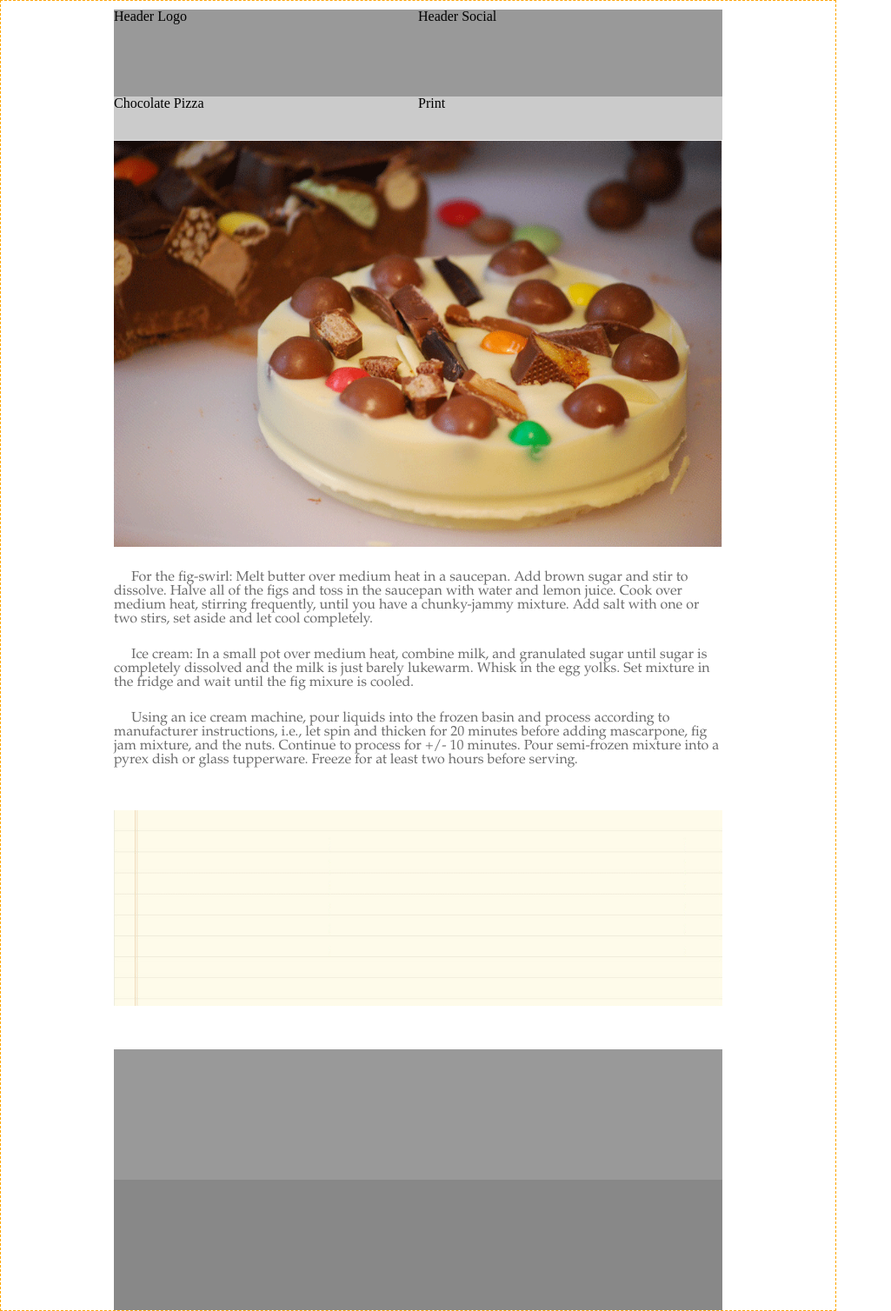
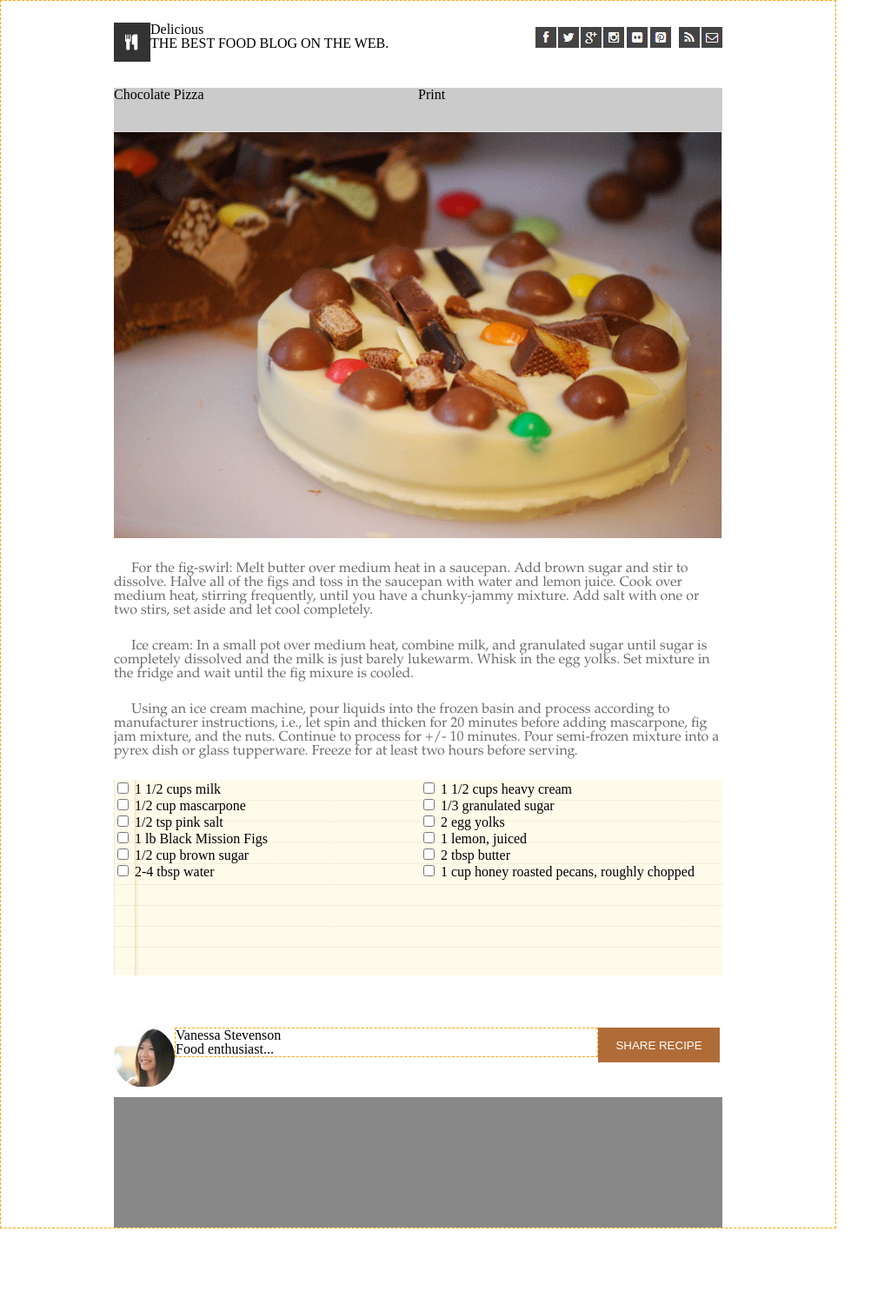
Before and after one commit to melaniebcohen/chocolate-pizza-301, a plain HTML site: page index.html in a window 1280 px wide. Shown: the whole page at 87% size, without its empty margins (0-1025 px from the left). After the commit the page ends 1413 px from the top, so only its background shows below. Drawn offline with Linux system fonts and the light colour scheme.

Commit message:
more changes

```diff
--- a/index.html
+++ b/index.html
@@ -10,10 +10,30 @@
     <header>
       <div class="row">
         <div class="col-1 margin"></div>
-        <div class="col-1">Header Logo</div>
-        <div class="col-1">Header Social</div>
+        <div class="col-1">
+          <div class="col-1-logo">
+            <img class="logo" src="lab-assets/logo.png" alt="logo">
+          </div>
+          <div class="col-1-text">
+            <h1>Delicious</h1>
+            <h2>THE BEST FOOD BLOG ON THE WEB.</h2>
+          </div>
+        </div>
+        <div class="col-1">
+          <ul>
+            <li><a href="#" class="icon"><img src="lab-assets/mail-icon.png" alt="mail"></a></li>
+            <li><a href="#" id="rss" class="icon"><img src="lab-assets/rss-icon.png" alt="RSS"></a></li>
+            <li><a href="#" class="icon"><img src="lab-assets/pint-icon.png" alt="pinterest"></a></li>
+            <li><a href="#" class="icon"><img src="lab-assets/flic-icon.png" alt="flickr"></a></li>
+            <li><a href="#" class="icon"><img src="lab-assets/insta-icon.png" alt="instagram"></a></li>
+            <li><a href="#" class="icon"><img src="lab-assets/gp-icon.png" alt="google+"></a></li>
+            <li><a href="#" class="icon"><img src="lab-assets/twit-icon.png" alt="twitter"></a></li>
+            <li><a href="#" class="icon"><img src="lab-assets/fb-icon.png" alt="facebook"></a></li>
+          </ul>
+        </div>
         <div class="col-1 margin"></div>
       </div>
+      <!-- Add row for styling row here -->
     </header>
     <main>
         <div class="row">
@@ -39,14 +59,79 @@
         <div class="row">
           <div class="col-5 margin"></div>
           <div class="col-5">
-            <div class="inner-col-5-1"></div>
-            <div class="inner-col-5-2"></div>
+            <div class="inner-col-5-1">
+              <form>
+                <fieldset>
+                  <input type="checkbox">
+                  <label>1 1/2 cups milk</label>
+                </fieldset>
+                <fieldset>
+                  <input type="checkbox">
+                  <label>1/2 cup mascarpone</label>
+                </fieldset>
+                <fieldset>
+                  <input type="checkbox">
+                  <label>1/2 tsp pink salt</label>
+                </fieldset>
+                <fieldset>
+                  <input type="checkbox">
+                  <label>1 lb Black Mission Figs</label>
+                </fieldset>
+                <fieldset>
+                  <input type="checkbox">
+                  <label>1/2 cup brown sugar</label>
+                </fieldset>
+                <fieldset>
+                  <input type="checkbox">
+                  <label>2-4 tbsp water</label>
+                </fieldset>
+              </form>
+            </div>
+            <div class="inner-col-5-2">
+              <form>
+                <fieldset>
+                  <input type="checkbox">
+                  <label>1 1/2 cups heavy cream</label>
+                </fieldset>
+                <fieldset>
+                  <input type="checkbox">
+                  <label>1/3 granulated sugar</label>
+                </fieldset>
+                <fieldset>
+                  <input type="checkbox">
+                  <label>2 egg yolks</label>
+                </fieldset>
+                <fieldset>
+                  <input type="checkbox">
+                  <label>1 lemon, juiced</label>
+                </fieldset>
+                <fieldset>
+                  <input type="checkbox">
+                  <label>2 tbsp butter</label>
+                </fieldset>
+                <fieldset>
+                  <input type="checkbox">
+                  <label>1 cup honey roasted pecans, roughly chopped</label>
+                </fieldset>
+              </form>
+            </div>
           </div>
           <div class="col-5 margin"></div>
         </div>
         <div class="row">
           <div class="col-6 margin"></div>
-          <div class="col-6"></div>
+          <div class="col-6">
+            <div class="col-6-image">
+              <img src="lab-assets/van-pic.png">
+            </div>
+            <div class="col-6-text">
+              <p>Vanessa Stevenson
+              <p>Food enthusiast...
+            </div>
+            <div class="col-6-share">
+              <button>SHARE RECIPE</button>
+            </div>
+          </div>
           <div class="col-6 margin"></div>
         </div>
         <div class="row">
--- a/style.css
+++ b/style.css
@@ -16,9 +16,24 @@
 }
 .col-1 {
   height: 100px;
-  margin-top: 1%;
   width: 350px;
-  background-color: #999;
+}
+header .logo {
+  float: left;
+  margin-top: 25px;
+}
+.col-1-text {
+  float: left;
+  margin-top: 25px;
+}
+header li {
+  float: right;
+  display: inline;
+  padding-top: 30px;
+  margin-left: 2px;
+}
+header li:nth-child(2) {
+  margin-left: 9px;
 }
 .col-2 {
   height: 50px;
@@ -42,6 +57,9 @@
   font-family: Garamond;
   color: rgb(107, 107, 107)
 }
+.col-4 p:last-child {
+  margin-bottom: 0px;
+}
 .col-5 {
   width: 700px;
   background-image: url('lab-assets/list-bg.png');
@@ -60,10 +78,32 @@
   height: 225px;
   width: 348px;
 }
+fieldset {
+  display: block;
+}
 .col-6 {
-  height: 150px;
+  height: 90px;
   width: 700px;
-  background-color: #999;
+}
+.col-6-image {
+  margin-top: 10px;
+  width: 70px;
+}
+.col-6-text {
+  margin-top: 10px;
+  border: 1px orange dashed;
+  width: 485px;
+}
+.col-6-share {
+  margin-top: 10px;
+  width: 140px;
+}
+button {
+  width: 140px;
+  height: 40px;
+  border: none;
+  background-color: #b06c38;
+  color: #FFF;
 }
 .col-7 {
   height: 150px;
```
